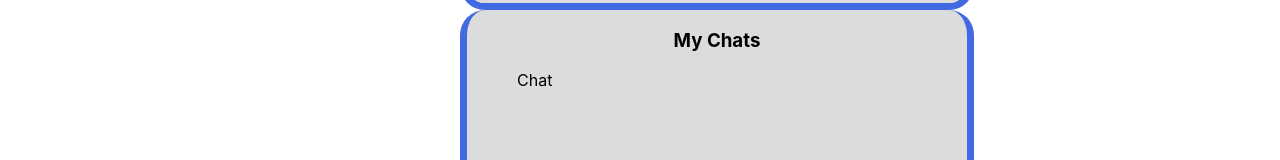
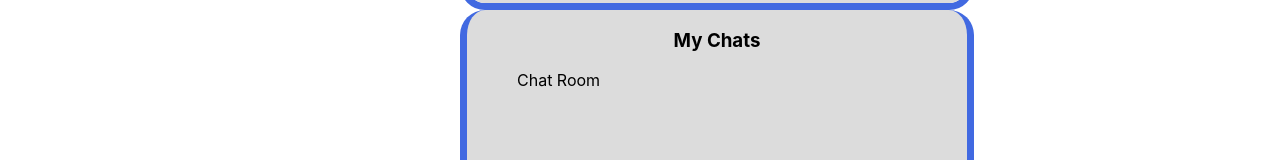
Before and after one commit to akienzle32/chat, a React (Create React App) app: page / in a window 1280 px wide. Shown: the part 256-416 px from the top of the page. Built offline with nearby package versions, Linux system fonts and the light colour scheme.

Commit message:
changed chat to chat room

```diff
--- a/src/ChatRoom.jsx
+++ b/src/ChatRoom.jsx
@@ -144,7 +144,7 @@ export class ChatRoom extends React.Component {
 		  	  	<Link className="link" to="/">Home</Link>
 			  	<a className="link" id="logout" href="http://127.0.0.1:8000/accounts/logout">Log out</a>
 		  	  </div>
-		  	  <div><h1 className="chat-title">Chat</h1></div>
+		  	  <div><h1 className="chat-title">Chat Room</h1></div>
 		  	  <div className="lower-container">
 			  	<div id="ptc-list">
 			      <p>Participants:</p>
--- a/src/Home.jsx
+++ b/src/Home.jsx
@@ -29,7 +29,7 @@ export class Home extends React.Component {
   		<div className="bottom-box" id="my-chats">
   		  <h3 className="container-title">My Chats</h3>
       		<div>
-      		  <Link className="link" to="/chat">Chat</Link>
+      		  <Link className="link" to="/chat">Chat Room</Link>
       		</div>
 	 	</div>
   	  </div>
```
